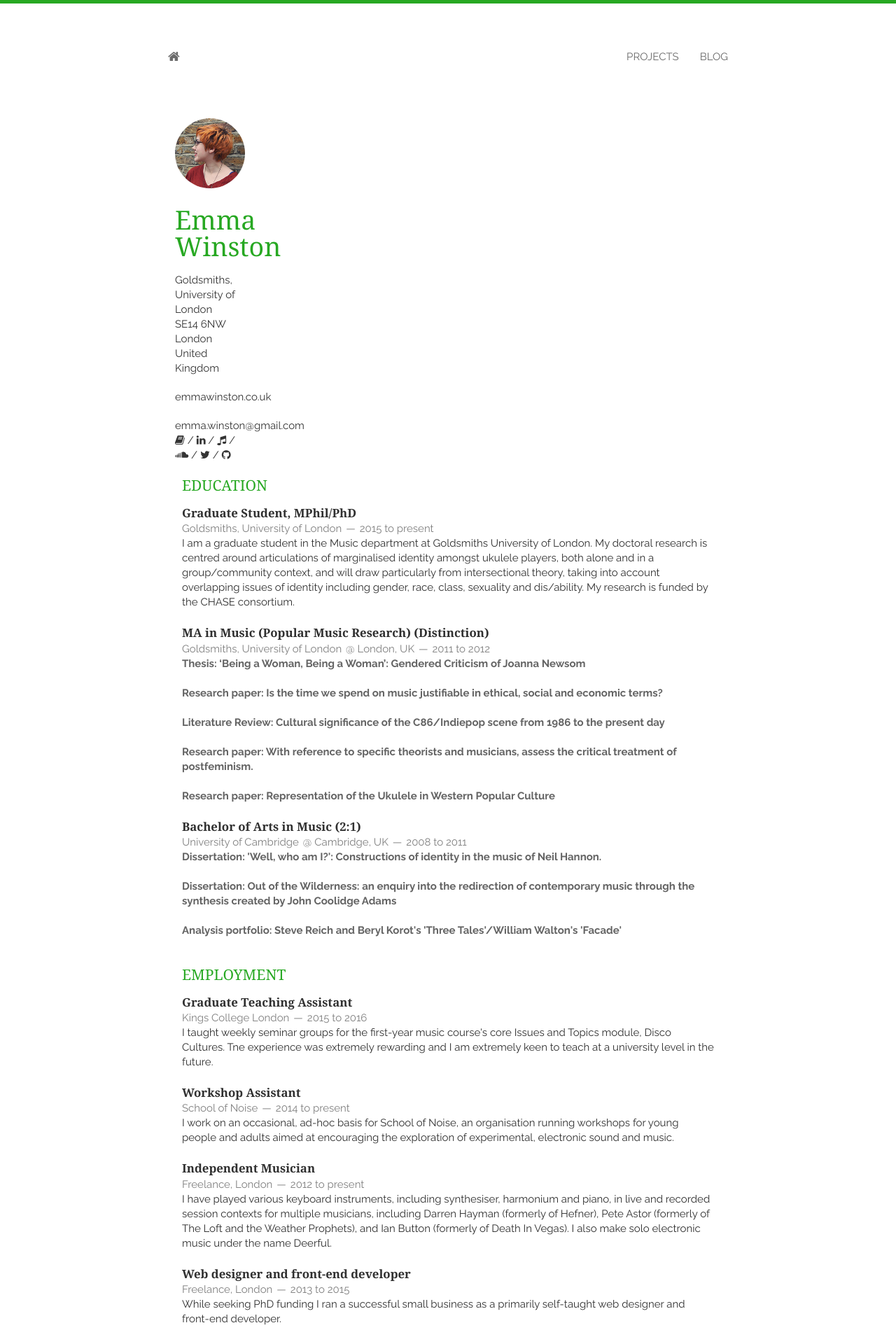
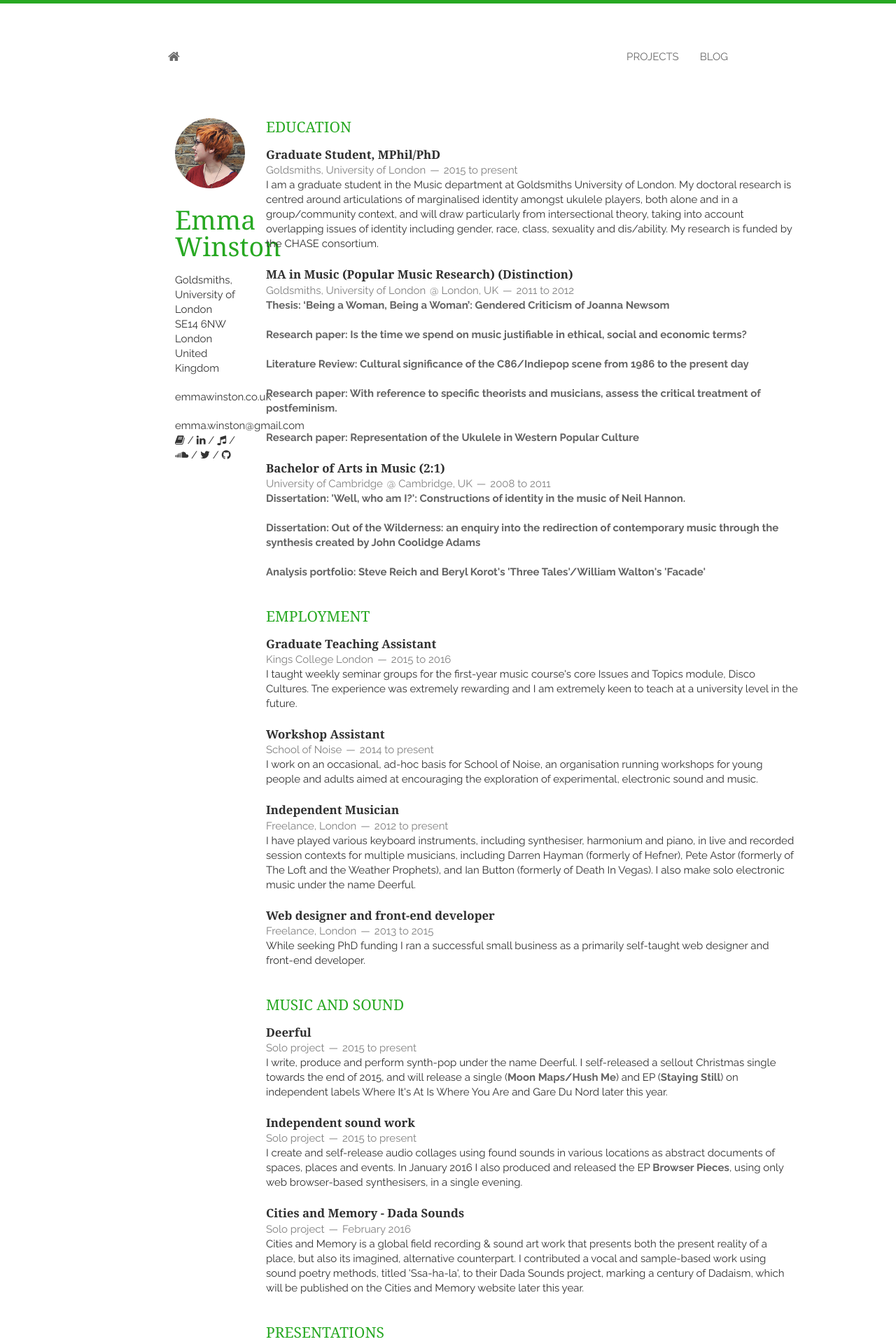
Before and after one commit to emmawinston/cv, a Jekyll site: the page built from index.html, in a window 1280 px wide. Shown: the top 1920 px of the page at 70% size. Built offline with Jekyll 4.4.1, drawn with Linux system fonts in a browser that asks for light colours; nearby versions of some CDN libraries; Markdown is read by kramdown in place of the engine named in the settings; the list of posts is cut into pages by our own code.

Commit message:
ten columns

```diff
--- a/_layouts/layout.html
+++ b/_layouts/layout.html
@@ -66,11 +66,11 @@
             <a href="https://github.com/{{ site.github }}"><i class="fa fa-github"></i></a>
         </p>
     </header>
-    <div class="twelve columns clearfix">
+    <div class="ten columns clearfix">
 
         {{ content }}
 
-    <footer class="twelve columns">
+    <footer class="ten columns">
         <p>© All rights reserved. Powered by <a href="http://jekyllrb.com/">Jekyll</a> and
             <a href="https://www.github.com/biomadeira/vitae">vitae</a> with ♥</p>
     </footer>
```
